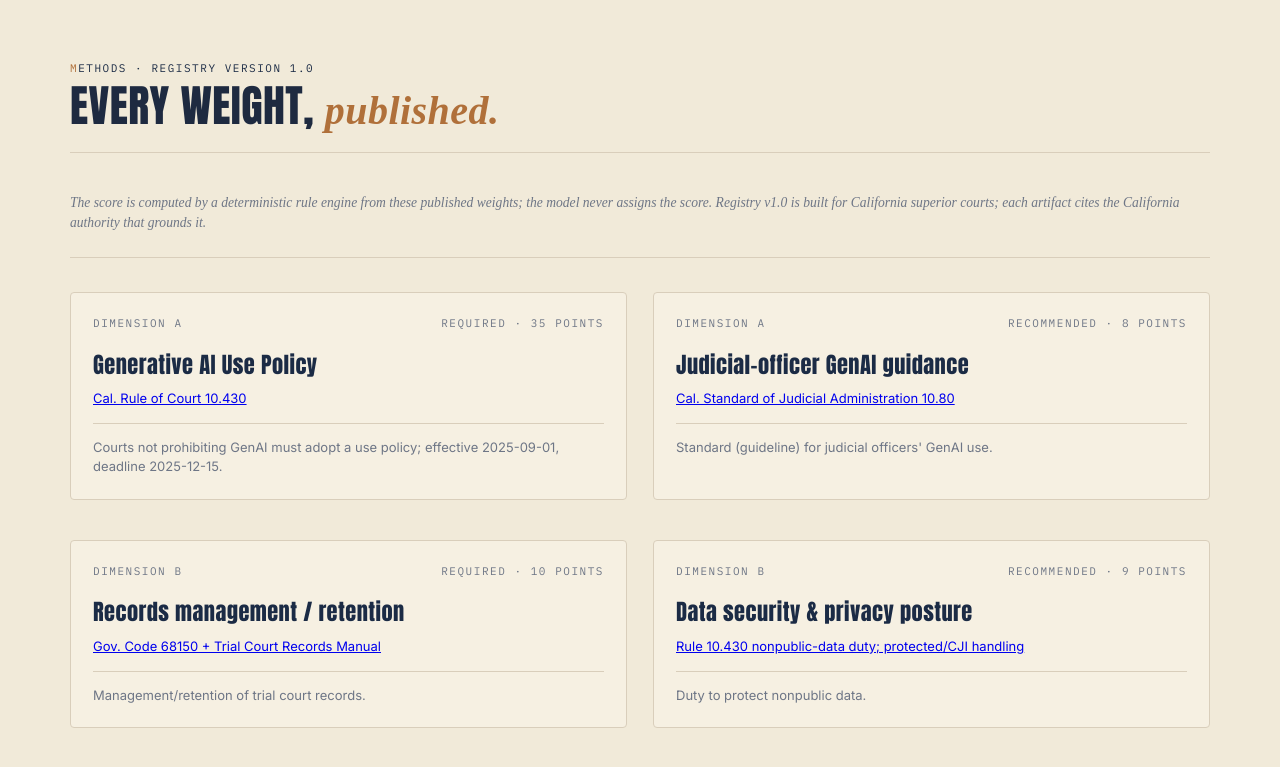
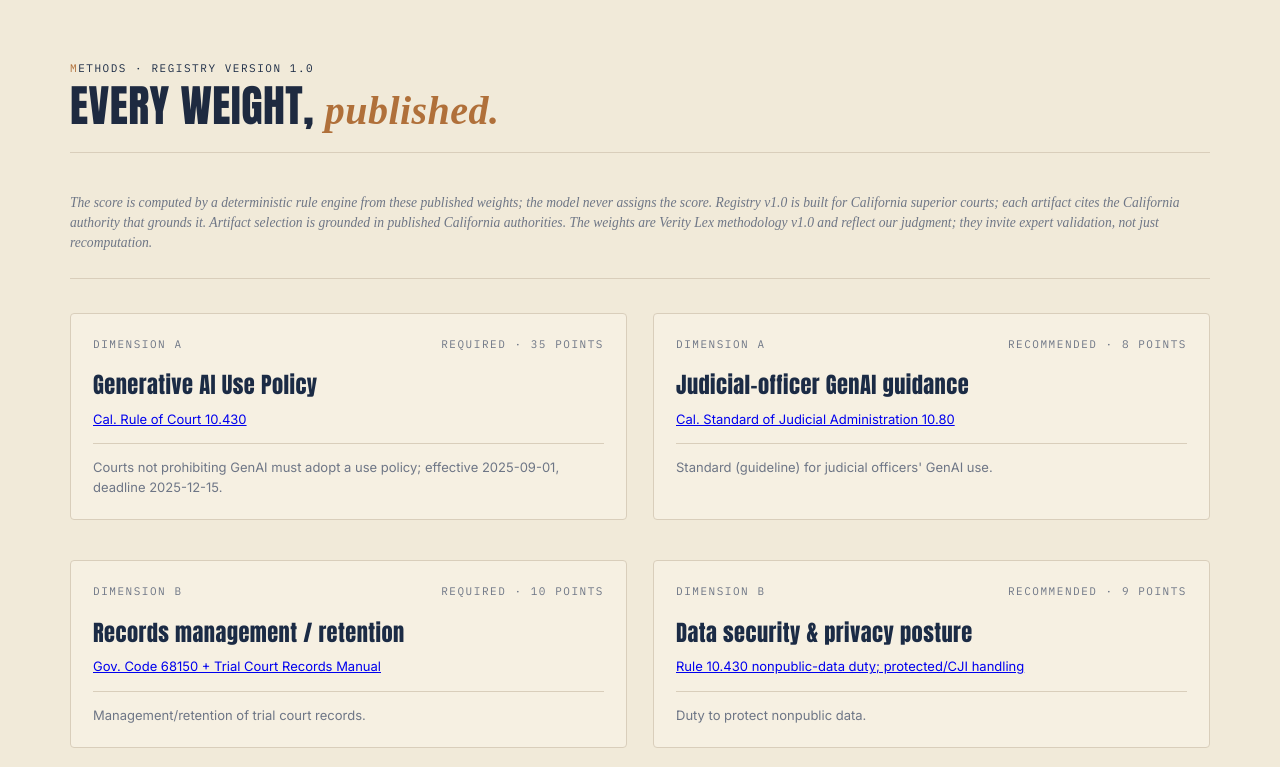
Before and after one commit to earlgreyhot1701D/verity-lex, a Next.js app: page /methods in a window 1280 px wide. Shown: the top 767 px of the page. Built offline with nearby package versions, Linux system fonts and the light colour scheme; a web font is replaced by a local one.

Commit message:
docs: methodology honesty on weights, evidence-vs-reality, and tier blending

```diff
--- a/app/methods/page.tsx
+++ b/app/methods/page.tsx
@@ -18,7 +18,9 @@ export default function MethodsPage() {
             The score is computed by a deterministic rule engine from these published
             weights; the model never assigns the score. Registry v1.0 is built for
             California superior courts; each artifact cites the California authority
-            that grounds it.
+            that grounds it. Artifact selection is grounded in published California
+            authorities. The weights are Verity Lex methodology v1.0 and reflect our
+            judgment; they invite expert validation, not just recomputation.
           </p>
         </div>
 
```
Also changed, not shown: 1 other file (tests, documents, lock files or other folders).
